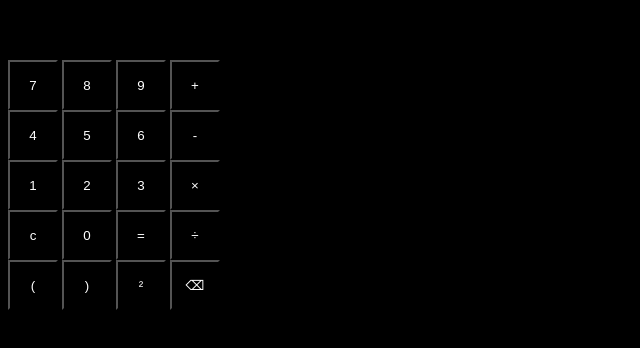
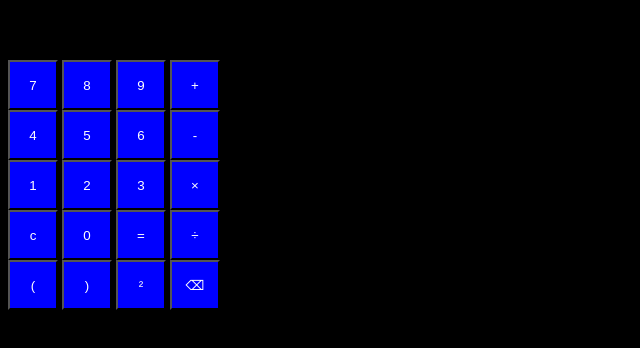
Before and after one commit to Rasco57/Rasco57.github.io, a plain HTML site: page index.html in a window 1280 px wide. Shown: the part 122-470 px from the top of the page, without its empty margins (0-640 px from the left). Drawn offline with Linux system fonts and the light colour scheme.

Commit message:
Changed backround color to blue

```diff
--- a/CalculatorStyle.css
+++ b/CalculatorStyle.css
@@ -18,7 +18,7 @@ body{
 }
 button{
     color: white;
-    background-color: rgba( 0, 0, 0, 0.1);
+    background-color: blue;
     width: 50px;
     height: 50px;
 }
```
